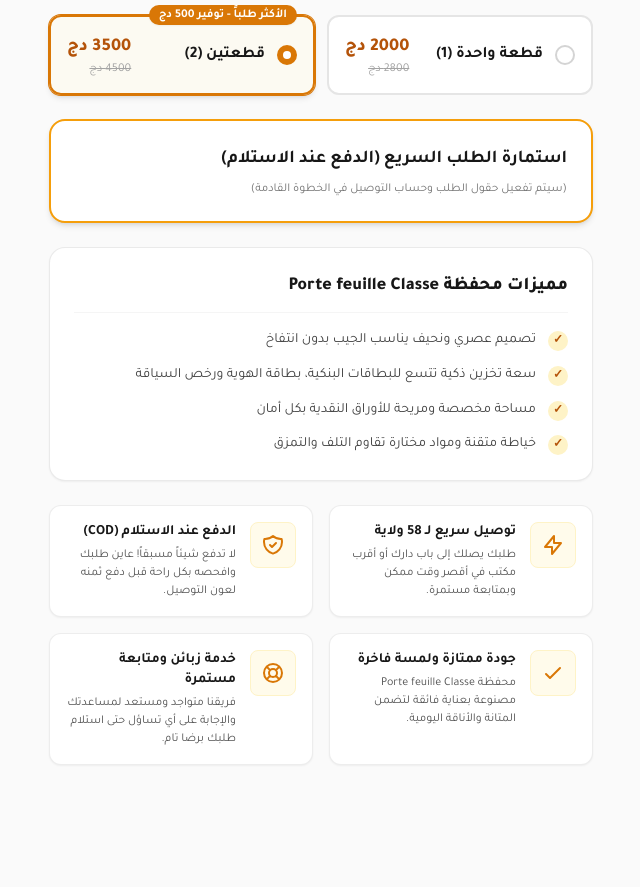
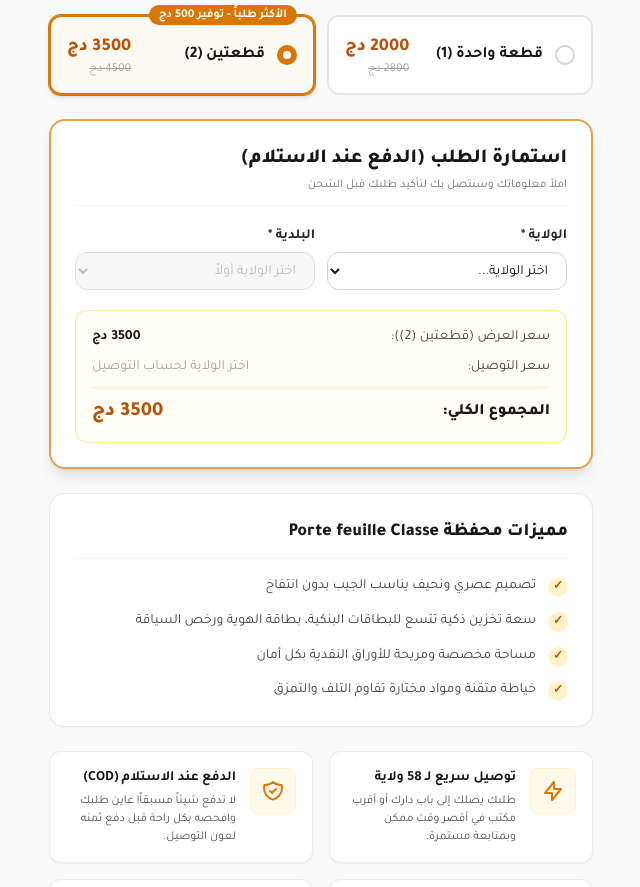
Before and after one commit to selmahacii/landingnadjib, a Next.js app: page / in a window 1280 px wide. Shown: the part 903-1790 px from the top of the page, without its empty margins (319-959 px from the left). Before the commit the page ends 1768 px from the top, so only its background shows below. Built offline with nearby package versions, Linux system fonts and the light colour scheme.

Commit message:
feat: wilaya/commune selection and live total calculation

```diff
--- a/components/landing/LandingClient.tsx
+++ b/components/landing/LandingClient.tsx
@@ -8,6 +8,8 @@ import { Gallery } from "./Gallery";
 import { VariantPicker } from "./VariantPicker";
 import { OfferPicker } from "./OfferPicker";
 import { BenefitsSection } from "./BenefitsSection";
+import { WilayaCommuneSelect, type DeliverySelection } from "./WilayaCommuneSelect";
+import { calculateTotal } from "@/lib/pricing";
 
 interface LandingClientProps {
   offers: Offer[];
@@ -30,17 +32,20 @@ export const LandingClient: React.FC<LandingClientProps> = ({
     defaultVariant ? defaultVariant.variant_id : ""
   );
 
+  const [deliverySelection, setDeliverySelection] = useState<DeliverySelection | null>(null);
+
   const selectedOffer = offers.find((o) => o.offer_id === selectedOfferId) || offers[0];
   const selectedVariant = variants.find((v) => v.variant_id === selectedVariantId) || variants[0];
 
-  // Collect gallery images from variants or product
+  const deliveryPrice = deliverySelection?.wilaya_code ? deliverySelection.prix_livraison : 0;
+  const total = calculateTotal({ offer: selectedOffer, deliveryPrice });
+
+  // Collect gallery images
   const galleryImages = variants
     .filter((v) => v.image_url)
     .map((v) => v.image_url);
 
-  // If selected variant has image, prioritize showing it
   const activeImage = selectedVariant?.image_url;
-  const activeImageIndex = activeImage ? galleryImages.indexOf(activeImage) : 0;
 
   return (
     <div className="min-h-screen bg-neutral-50 pb-20">
@@ -83,14 +88,50 @@ export const LandingClient: React.FC<LandingClientProps> = ({
           onSelect={(id) => setSelectedOfferId(id)}
         />
 
-        {/* Order Form Placeholder (wired in Task 9) */}
-        <div id="order-form-section" className="bg-white rounded-2xl p-6 border-2 border-amber-500 shadow-md">
-          <h3 className="text-lg font-bold text-neutral-900 mb-2">
-            استمارة الطلب السريع (الدفع عند الاستلام)
-          </h3>
-          <p className="text-xs text-neutral-500">
-            (سيتم تفعيل حقول الطلب وحساب التوصيل في الخطوة القادمة)
-          </p>
+        {/* Order Form Container with Wilaya/Commune and Live Total */}
+        <div id="order-form-section" className="bg-white rounded-2xl p-6 border-2 border-amber-600/70 shadow-lg space-y-5">
+          <div className="border-b border-neutral-100 pb-3">
+            <h3 className="text-xl font-extrabold text-neutral-900">
+              استمارة الطلب (الدفع عند الاستلام)
+            </h3>
+            <p className="text-xs text-neutral-500 mt-1">
+              املأ معلوماتك وسنتصل بك لتأكيد طلبك قبل الشحن
+            </p>
+          </div>
+
+          {/* Wilaya & Commune Selection */}
+          <WilayaCommuneSelect
+            tariffs={tariffs}
+            onChange={(sel) => setDeliverySelection(sel)}
+          />
+
+          {/* Real-time Order Summary / Pricing Breakdown */}
+          <div className="bg-amber-50/50 rounded-xl p-4 border border-amber-200/80 space-y-2.5">
+            <div className="flex justify-between items-center text-sm text-neutral-700">
+              <span>سعر العرض ({selectedOffer?.titre_ar}):</span>
+              <span className="font-bold text-neutral-900">{selectedOffer?.prix_dzd} دج</span>
+            </div>
+
+            <div className="flex justify-between items-center text-sm text-neutral-700">
+              <span>سعر التوصيل:</span>
+              <span className="font-bold text-neutral-900">
+                {selectedOffer?.livraison_gratuite ? (
+                  <span className="text-emerald-600 font-extrabold">0 دج - مجاني</span>
+                ) : deliverySelection?.wilaya_code ? (
+                  `${deliveryPrice} دج`
+                ) : (
+                  <span className="text-neutral-400 font-normal">اختر الولاية لحساب التوصيل</span>
+                )}
+              </span>
+            </div>
+
+            <div className="border-t border-amber-200/60 pt-2.5 flex justify-between items-center">
+              <span className="font-extrabold text-neutral-900 text-base">المجموع الكلي:</span>
+              <span className="text-xl font-black text-amber-700">
+                {total} دج
+              </span>
+            </div>
+          </div>
         </div>
 
         {/* Benefits & Features Grid */}
--- /dev/null
+++ b/components/landing/WilayaCommuneSelect.tsx
@@ -0,0 +1,199 @@
+import React, { useState, useEffect } from "react";
+import wilayasData from "@/data/wilayas.json";
+import type { DeliveryTariff } from "@/lib/sheets/delivery";
+
+export interface DeliverySelection {
+  wilaya_code: string;
+  wilaya_nom: string;
+  commune: string;
+  mode_livraison: "Domicile" | "Stop Desk";
+  prix_livraison: number;
+}
+
+interface WilayaCommuneSelectProps {
+  tariffs: DeliveryTariff[];
+  onChange: (sel: DeliverySelection) => void;
+}
+
+export const WilayaCommuneSelect: React.FC<WilayaCommuneSelectProps> = ({
+  tariffs,
+  onChange,
+}) => {
+  const [selectedWilayaCode, setSelectedWilayaCode] = useState<string>("");
+  const [selectedCommune, setSelectedCommune] = useState<string>("");
+  const [modeLivraison, setModeLivraison] = useState<"Domicile" | "Stop Desk">("Domicile");
+
+  const currentWilaya = wilayasData.find((w) => w.code === selectedWilayaCode);
+  const communes = currentWilaya?.communes || [];
+
+  // Find tariff for selected wilaya
+  const currentTariff = tariffs.find((t) => t.wilaya_code === selectedWilayaCode);
+  const prixDomicile = currentTariff ? currentTariff.prix_domicile : 500;
+  const prixStopdesk = currentTariff ? currentTariff.prix_stopdesk : 300;
+  const currentPrice = modeLivraison === "Domicile" ? prixDomicile : prixStopdesk;
+
+  // Handle Wilaya Change
+  const handleWilayaChange = (e: React.ChangeEvent<HTMLSelectElement>) => {
+    const code = e.target.value;
+    setSelectedWilayaCode(code);
+    setSelectedCommune(""); // Reset commune on wilaya switch (Review Focus point)
+
+    if (code) {
+      const wilayaObj = wilayasData.find((w) => w.code === code);
+      const wilayaTariff = tariffs.find((t) => t.wilaya_code === code);
+      const price = modeLivraison === "Domicile"
+        ? (wilayaTariff ? wilayaTariff.prix_domicile : 500)
+        : (wilayaTariff ? wilayaTariff.prix_stopdesk : 300);
+
+      onChange({
+        wilaya_code: code,
+        wilaya_nom: wilayaObj?.name_ar || "",
+        commune: "",
+        mode_livraison: modeLivraison,
+        prix_livraison: price,
+      });
+    } else {
+      onChange({
+        wilaya_code: "",
+        wilaya_nom: "",
+        commune: "",
+        mode_livraison: modeLivraison,
+        prix_livraison: 0,
+      });
+    }
+  };
+
+  // Handle Commune Change
+  const handleCommuneChange = (e: React.ChangeEvent<HTMLSelectElement>) => {
+    const com = e.target.value;
+    setSelectedCommune(com);
+
+    if (selectedWilayaCode) {
+      onChange({
+        wilaya_code: selectedWilayaCode,
+        wilaya_nom: currentWilaya?.name_ar || "",
+        commune: com,
+        mode_livraison: modeLivraison,
+        prix_livraison: currentPrice,
+      });
+    }
+  };
+
+  // Handle Delivery Mode Change
+  const handleModeChange = (mode: "Domicile" | "Stop Desk") => {
+    setModeLivraison(mode);
+
+    if (selectedWilayaCode) {
+      const price = mode === "Domicile" ? prixDomicile : prixStopdesk;
+      onChange({
+        wilaya_code: selectedWilayaCode,
+        wilaya_nom: currentWilaya?.name_ar || "",
+        commune: selectedCommune,
+        mode_livraison: mode,
+        prix_livraison: price,
+      });
+    }
+  };
+
+  return (
+    <div className="space-y-4">
+      {/* Wilaya & Commune Selects */}
+      <div className="grid grid-cols-1 sm:grid-cols-2 gap-3">
+        <div>
+          <label htmlFor="wilaya-select" className="block text-sm font-semibold text-neutral-800 mb-1.5">
+            الولاية *
+          </label>
+          <select
+            id="wilaya-select"
+            data-testid="wilaya-select"
+            value={selectedWilayaCode}
+            onChange={handleWilayaChange}
+            className="w-full bg-white border border-neutral-300 rounded-xl px-3.5 py-2.5 text-sm text-neutral-900 focus:outline-none focus:ring-2 focus:ring-amber-500 focus:border-amber-500 transition-colors"
+          >
+            <option value="">اختر الولاية...</option>
+            {wilayasData.map((w) => (
+              <option key={w.code} value={w.code}>
+                {w.code} - {w.name_ar}
+              </option>
+            ))}
+          </select>
+        </div>
+
+        <div>
+          <label htmlFor="commune-select" className="block text-sm font-semibold text-neutral-800 mb-1.5">
+            البلدية *
+          </label>
+          <select
+            id="commune-select"
+            data-testid="commune-select"
+            value={selectedCommune}
+            onChange={handleCommuneChange}
+            disabled={!selectedWilayaCode || communes.length === 0}
+            className="w-full bg-white border border-neutral-300 rounded-xl px-3.5 py-2.5 text-sm text-neutral-900 focus:outline-none focus:ring-2 focus:ring-amber-500 focus:border-amber-500 transition-colors disabled:bg-neutral-100 disabled:text-neutral-400 disabled:cursor-not-allowed"
+          >
+            <option value="">
+              {!selectedWilayaCode ? "اختر الولاية أولاً" : "اختر البلدية..."}
+            </option>
+            {communes.map((c, i) => (
+              <option key={i} value={c}>
+                {c}
+              </option>
+            ))}
+          </select>
+        </div>
+      </div>
+
+      {/* Mode de livraison: Domicile vs Stop Desk */}
+      {selectedWilayaCode && (
+        <div className="pt-2">
+          <label className="block text-sm font-semibold text-neutral-800 mb-2">
+            طريقة التوصيل:
+          </label>
+          <div className="grid grid-cols-2 gap-3">
+            <label
+              className={`flex items-center justify-between p-3 rounded-xl border-2 cursor-pointer transition-all ${
+                modeLivraison === "Domicile"
+                  ? "border-amber-600 bg-amber-50/40 text-neutral-900 font-medium"
+                  : "border-neutral-200 bg-white text-neutral-600 hover:border-neutral-300"
+              }`}
+            >
+              <div className="flex items-center gap-2">
+                <input
+                  type="radio"
+                  name="mode_livraison"
+                  value="Domicile"
+                  checked={modeLivraison === "Domicile"}
+                  onChange={() => handleModeChange("Domicile")}
+                  className="text-amber-600 focus:ring-amber-500"
+                />
+                <span className="text-sm">توصيل للبيت</span>
+              </div>
+              <span className="text-xs font-bold text-amber-700">{prixDomicile} دج</span>
+            </label>
+
+            <label
+              className={`flex items-center justify-between p-3 rounded-xl border-2 cursor-pointer transition-all ${
+                modeLivraison === "Stop Desk"
+                  ? "border-amber-600 bg-amber-50/40 text-neutral-900 font-medium"
+                  : "border-neutral-200 bg-white text-neutral-600 hover:border-neutral-300"
+              }`}
+            >
+              <div className="flex items-center gap-2">
+                <input
+                  type="radio"
+                  name="mode_livraison"
+                  value="Stop Desk"
+                  checked={modeLivraison === "Stop Desk"}
+                  onChange={() => handleModeChange("Stop Desk")}
+                  className="text-amber-600 focus:ring-amber-500"
+                />
+                <span className="text-sm">استلام من المكتب (Stop Desk)</span>
+              </div>
+              <span className="text-xs font-bold text-amber-700">{prixStopdesk} دج</span>
+            </label>
+          </div>
+        </div>
+      )}
+    </div>
+  );
+};
--- /dev/null
+++ b/lib/pricing.ts
@@ -0,0 +1,14 @@
+import type { Offer } from "./sheets/offers";
+
+export interface PricingParams {
+  offer: Offer;
+  deliveryPrice: number;
+}
+
+export function calculateTotal({ offer, deliveryPrice }: PricingParams): number {
+  if (!offer) return 0;
+  if (offer.livraison_gratuite) {
+    return offer.prix_dzd;
+  }
+  return offer.prix_dzd + (deliveryPrice || 0);
+}
```
Also changed, not shown: 2 other files (tests, documents, lock files or other folders).
